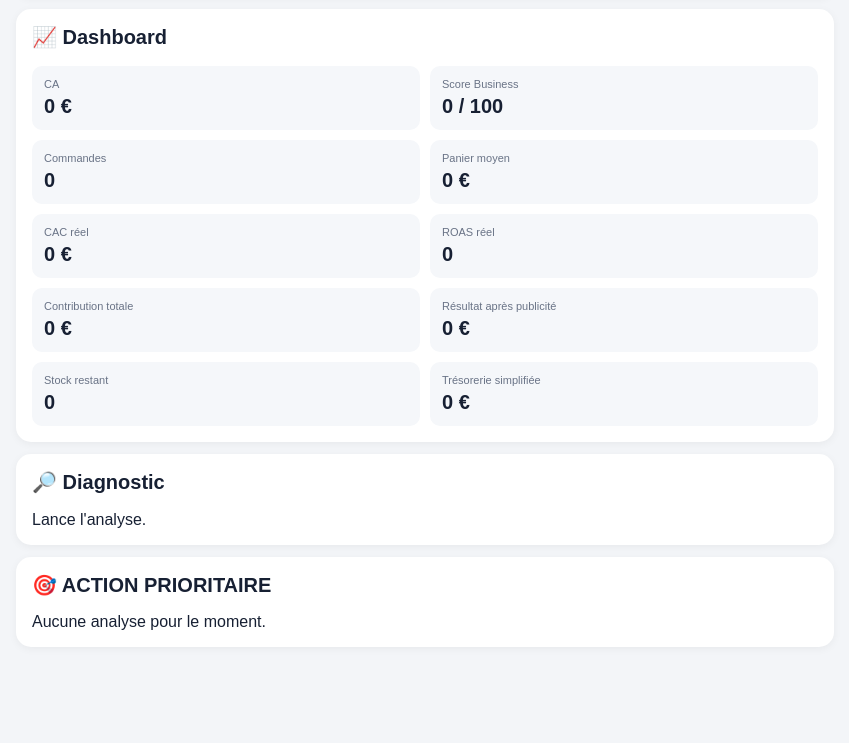
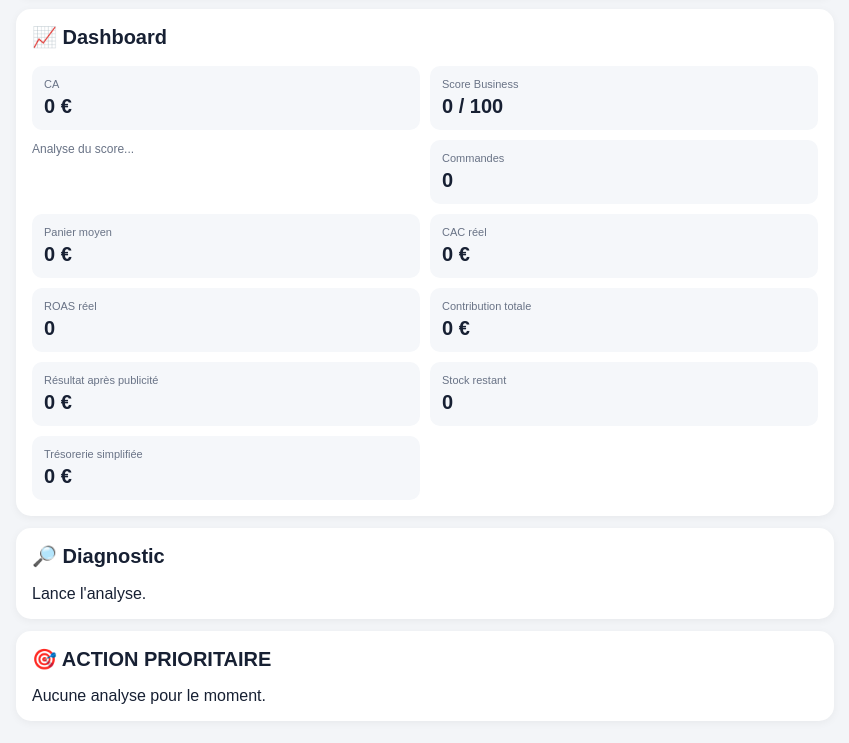
Before and after one commit to mustaphacherfaoui0482-ux/e-commerce-kit-v4, a plain HTML site: page v22.html in a window 1280 px wide. Shown: the part 2564-3307 px from the top of the page, without its empty margins (215-1064 px from the left). Before the commit the page ends 3239 px from the top, so only its background shows below. Drawn offline with Linux system fonts and the light colour scheme.

Commit message:
Update v22.html

```diff
--- a/v22.html
+++ b/v22.html
@@ -300,6 +300,9 @@ ANALYSER LE BUSINESS
 <div class="metric">
 <small>Score Business</small>
 <strong id="businessScore">0 / 100</strong>
+</div>
+<div id="businessScoreDetails" class="note">
+Analyse du score...
 </div>
 <div class="metric">
 <small>Commandes</small>
```
